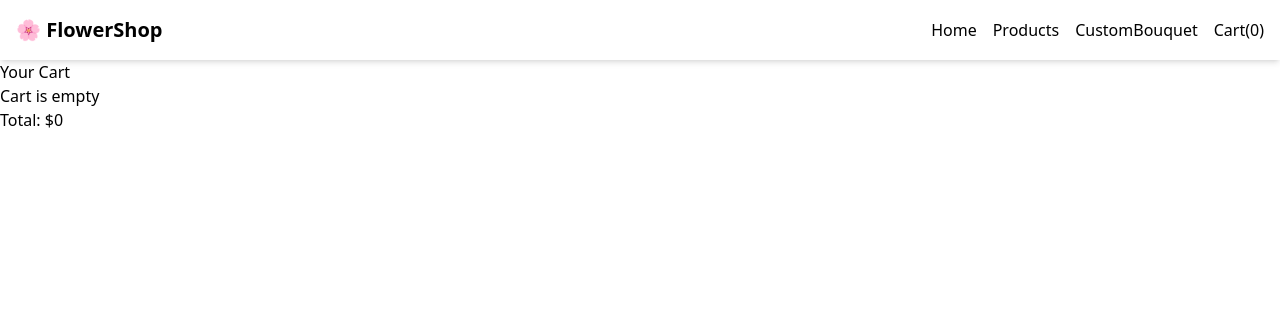
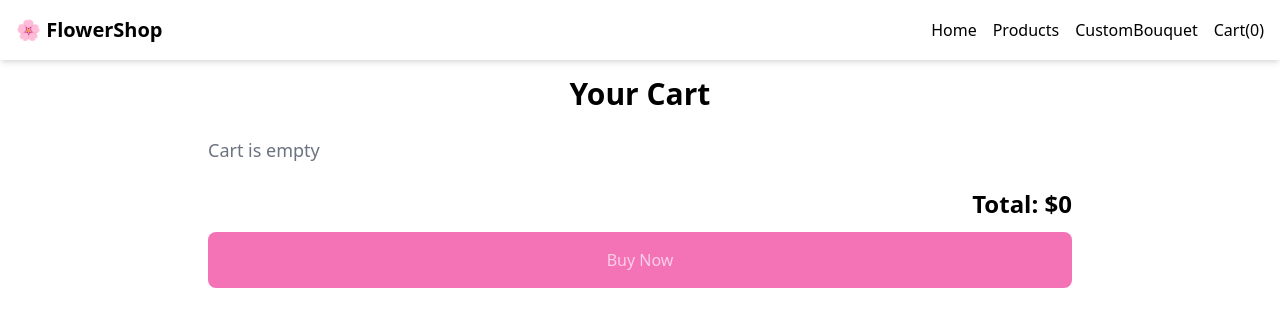
Before and after one commit to homaajam/flower_shop, a React (Vite) app: page /cart in a window 1280 px wide. Shown: the top 326 px of the page. Built offline with nearby package versions, Linux system fonts and the light colour scheme.

Commit message:
improve UI

```diff
--- a/src/component/pages/Cart.jsx
+++ b/src/component/pages/Cart.jsx
@@ -6,34 +6,44 @@ import { removeFromCart, addToCart, decreaseQuantity } from "../../store/cartSli
 const Cart =()=>{
   const cartItems=useSelector((state)=>state.cart.items);
   const dispatch=useDispatch();
-  const total=cartItems.reduce((sum, item)=> sum + item.price, 0);
-
-  const handleRemove=(id)=>{
-    dispatch(removeFromCart(id))
-  }
+  const total=cartItems.reduce((sum, item)=> sum + (item.price * item.quantity), 0);
 
 
   return (
-    <div>
-      <h1>Your Cart</h1>
+    <div className="p-4 max-w-4xl mx-auto">
+      <h1 className="text-center text-3xl font-bold mb-6">Your Cart</h1>
       {
-        cartItems.length ==0 ? (<h1>Cart is empty</h1>) :
+        cartItems.length ==0 ? (<h1 className="text-gray-500 text-lg">Cart is empty</h1>) :
         (
-          cartItems.map((item)=>(
-            <div key={item.id}>
-              <h3>{item.name}</h3>
-              <p>{item.price}</p>
-              <div>
-                <button onClick={()=> dispatch(decreaseQuantity(item.id))}>➖</button>
-                <span>{item.quantity}</span>
-                <button onClick={()=> dispatch(addToCart(item))}>➕</button>
+          <div className="space-y-4">
+            {cartItems.map((item)=>(
+              <div key={item.id} className="flex items-center justify-between bg-white shadow-md rounded-xl p-4 hover:shadow-lg transition">
+                <div>
+                  <h3 className="text-lg font-semibold">{item.name}</h3>
+                  <p className="text-gray-500">${item.price}</p>
+                </div>
+                <div className="flex items-center gap-3">
+                  <button onClick={()=> dispatch(decreaseQuantity(item.id))}
+                    className="bg-gray-200 px-3 py-1 hover:bg-gray-300 rounded transition">
+                      ➖
+                  </button>
+                  <span className="font-semibold">{item.quantity}</span>
+                  <button onClick={()=> dispatch(addToCart(item))}
+                    className="bg-gray-200 px-3 py-1 hover:bg-gray-300 rounded transition">
+                      ➕
+                    </button>
+                </div>
+                <button onClick={()=> dispatch(removeFromCart(item.id))}
+                  className="text-white bg-pink-500 hover:bg-pink-600 rounded transition px-3 py-1">Remove</button>
               </div>
-              <button onClick={()=> handleRemove(item.id)}>Remove</button>
-            </div>
-          ))
+            ))}
+          </div>
         )
       }
-      <h2>Total: ${total}</h2>
+      <div className="mt-6 text-right">
+        <h2 className="text-2xl font-bold">Total: ${total}</h2>
+        <button className="text-pink-200 bg-pink-400 hover:bg-pink-500 mt-3 transition w-full py-4  rounded-lg">Buy Now</button>
+      </div>
     </div>
   );
 };
```
